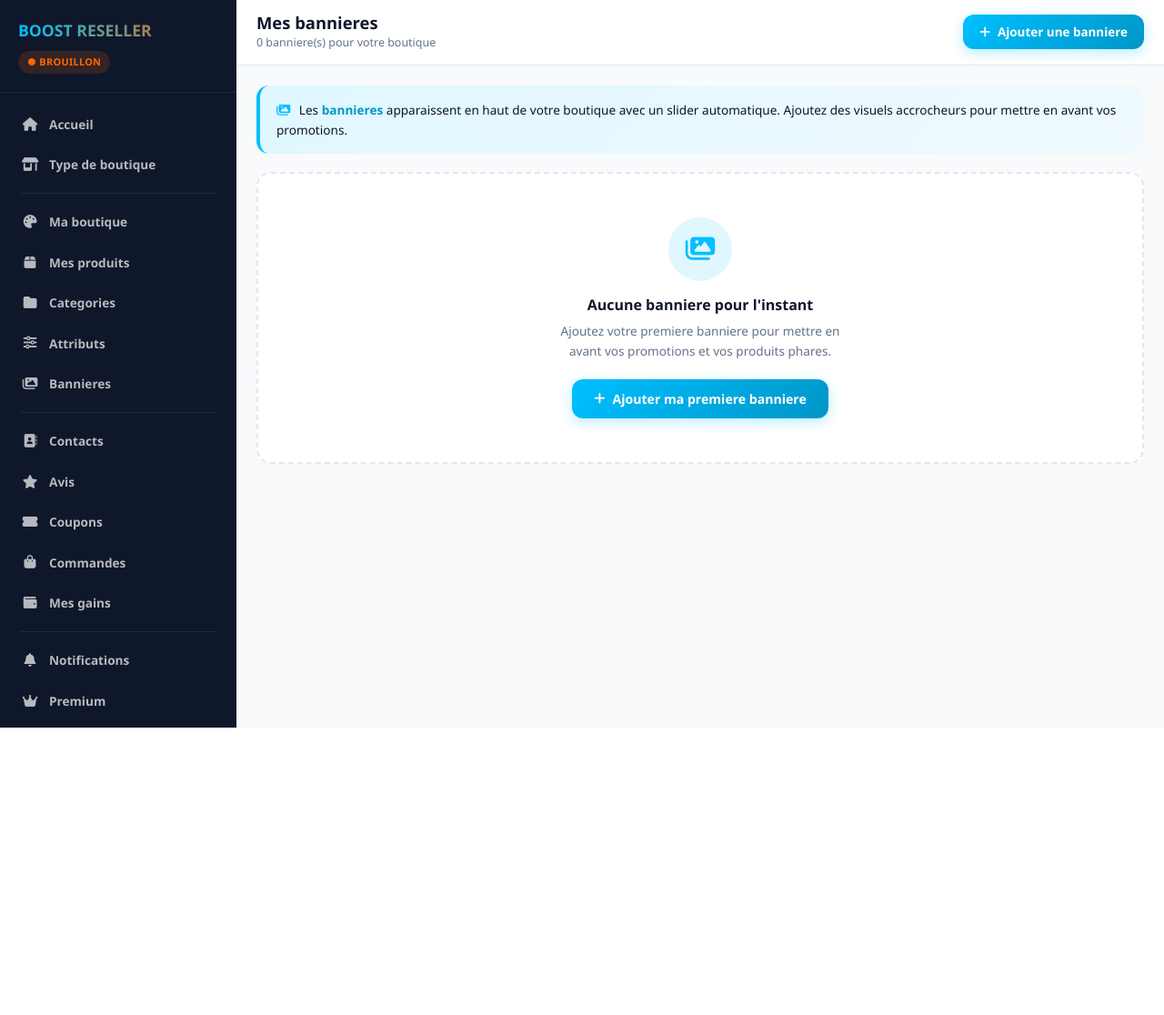
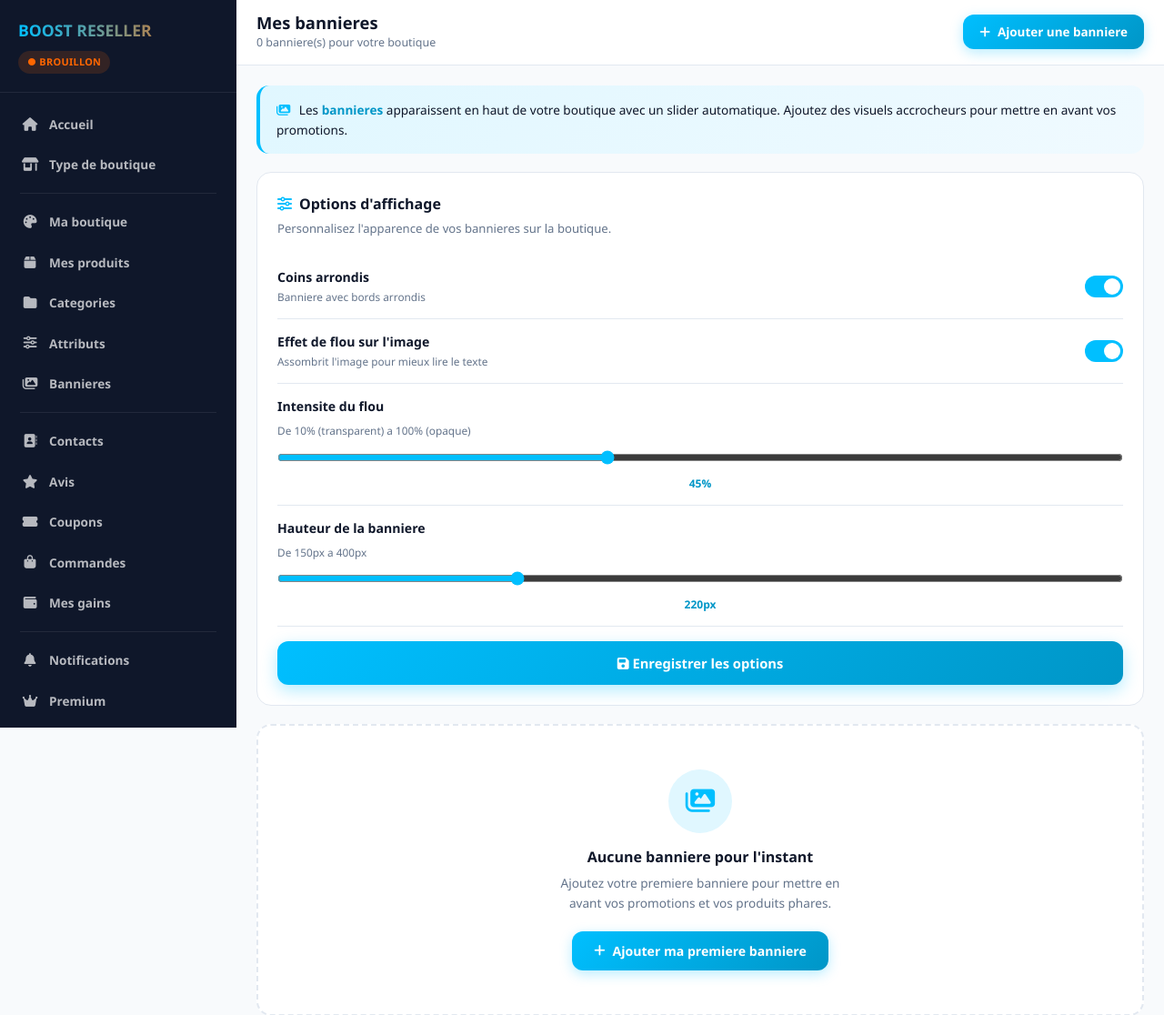
Before and after one commit to abdoula14cherif/kalilinux, a Flask app: template app/templates/dashboard/bannieres.html in a window 1280 px wide. Shown: the top 1116 px of the page at 91% size. Before the commit the page ends 800 px from the top, so only its background shows below. Run offline with Flask 3, Linux system fonts and the light colour scheme; the template is opened without the code that fills it, so the values that code supplies are empty.

Commit message:
Update bannieres.html

```diff
--- a/app/templates/dashboard/bannieres.html
+++ b/app/templates/dashboard/bannieres.html
@@ -59,8 +59,14 @@
 .preview-img{max-width:100%;max-height:140px;border-radius:10px;margin-top:10px;object-fit:cover}
 .btn-save{width:100%;padding:14px;border:none;border-radius:12px;background:linear-gradient(135deg,#00BFFF,#0096C7);color:#fff;font-weight:900;font-size:.95rem;cursor:pointer;box-shadow:0 6px 18px rgba(0,191,255,.3);display:flex;align-items:center;justify-content:center;gap:8px;margin-top:8px}
 .btn-save:hover{transform:translateY(-1px)}
-.color-row{display:grid;grid-template-columns:1fr 1fr;gap:12px}
-.color-input{width:100%;height:44px;border:2px solid #E2E8F0;border-radius:11px;cursor:pointer;background:#fff}
+
+/* Styles pour les toggles d'options */
+.toggle-switch{position:relative;display:inline-block;width:42px;height:24px;flex-shrink:0}
+.toggle-switch input{opacity:0;width:0;height:0}
+.slider-toggle{position:absolute;cursor:pointer;top:0;left:0;right:0;bottom:0;background:#CBD5E1;transition:.3s;border-radius:24px}
+.slider-toggle:before{position:absolute;content:"";height:18px;width:18px;left:3px;bottom:3px;background:white;transition:.3s;border-radius:50%}
+input:checked + .slider-toggle{background:#00BFFF}
+input:checked + .slider-toggle:before{transform:translateX(18px)}
 {% endblock %}
 
 {% block dashboard_content %}
@@ -69,6 +75,62 @@
   <i class="fas fa-images"></i>
   Les <strong>bannieres</strong> apparaissent en haut de votre boutique avec un slider automatique. Ajoutez des visuels accrocheurs pour mettre en avant vos promotions.
 </div>
+
+<!-- OPTIONS D'AFFICHAGE DES BANNIERES -->
+<div style="background:#fff;border-radius:16px;padding:22px;border:1px solid #E2E8F0;margin-bottom:20px">
+  <div style="font-size:1rem;font-weight:900;color:#0F172A;margin-bottom:6px;display:flex;align-items:center;gap:8px">
+    <i class="fas fa-sliders-h" style="color:#00BFFF"></i> Options d'affichage
+  </div>
+  <p style="font-size:.82rem;color:#64748B;margin-bottom:18px;line-height:1.5">Personnalisez l'apparence de vos bannieres sur la boutique.</p>
+
+  <form method="POST" action="{{ url_for('dashboard.bannieres_options') }}">
+
+    <!-- ARRONDI -->
+    <div style="display:flex;align-items:center;justify-content:space-between;padding:14px 0;border-bottom:1px solid #E2E8F0">
+      <div>
+        <div style="font-size:.88rem;font-weight:800;color:#0F172A">Coins arrondis</div>
+        <div style="font-size:.74rem;color:#64748B;margin-top:3px">Banniere avec bords arrondis</div>
+      </div>
+      <label class="toggle-switch">
+        <input type="checkbox" name="banniere_arrondie" {% if profile.boutique_banniere_arrondie != False %}checked{% endif %}>
+        <span class="slider-toggle"></span>
+      </label>
+    </div>
+
+    <!-- FLOU -->
+    <div style="display:flex;align-items:center;justify-content:space-between;padding:14px 0;border-bottom:1px solid #E2E8F0">
+      <div>
+        <div style="font-size:.88rem;font-weight:800;color:#0F172A">Effet de flou sur l'image</div>
+        <div style="font-size:.74rem;color:#64748B;margin-top:3px">Assombrit l'image pour mieux lire le texte</div>
+      </div>
+      <label class="toggle-switch">
+        <input type="checkbox" name="banniere_flou" {% if profile.boutique_banniere_flou != False %}checked{% endif %}>
+        <span class="slider-toggle"></span>
+      </label>
+    </div>
+
+    <!-- INTENSITE FLOU -->
+    <div style="padding:14px 0;border-bottom:1px solid #E2E8F0">
+      <div style="font-size:.88rem;font-weight:800;color:#0F172A;margin-bottom:8px">Intensite du flou</div>
+      <div style="font-size:.74rem;color:#64748B;margin-bottom:10px">De 10% (transparent) a 100% (opaque)</div>
+      <input type="range" name="banniere_flou_intensite" min="0.1" max="1.0" step="0.05" value="{{ profile.boutique_banniere_flou_intensite or 0.45 }}" style="width:100%;accent-color:#00BFFF" oninput="document.getElementById('flouVal').textContent = Math.round(this.value * 100) + '%'">
+      <div style="font-size:.75rem;color:#0096C7;font-weight:800;text-align:center;margin-top:6px" id="flouVal">{{ ((profile.boutique_banniere_flou_intensite or 0.45) * 100)|round|int }}%</div>
+    </div>
+
+    <!-- HAUTEUR -->
+    <div style="padding:14px 0;border-bottom:1px solid #E2E8F0">
+      <div style="font-size:.88rem;font-weight:800;color:#0F172A;margin-bottom:8px">Hauteur de la banniere</div>
+      <div style="font-size:.74rem;color:#64748B;margin-bottom:10px">De 150px a 400px</div>
+      <input type="range" name="banniere_hauteur" min="150" max="400" step="10" value="{{ profile.boutique_banniere_hauteur or 220 }}" style="width:100%;accent-color:#00BFFF" oninput="document.getElementById('hVal').textContent = this.value + 'px'">
+      <div style="font-size:.75rem;color:#0096C7;font-weight:800;text-align:center;margin-top:6px" id="hVal">{{ profile.boutique_banniere_hauteur or 220 }}px</div>
+    </div>
+
+    <button type="submit" style="width:100%;padding:14px;margin-top:16px;border:none;border-radius:12px;background:linear-gradient(135deg,#00BFFF,#0096C7);color:#fff;font-weight:900;font-size:.92rem;cursor:pointer;box-shadow:0 6px 18px rgba(0,191,255,.3)">
+      <i class="fas fa-save"></i> Enregistrer les options
+    </button>
+  </form>
+</div>
+<!-- FIN OPTIONS D'AFFICHAGE -->
 
 {% if bannieres %}
 <div class="bannieres-grid">
```
